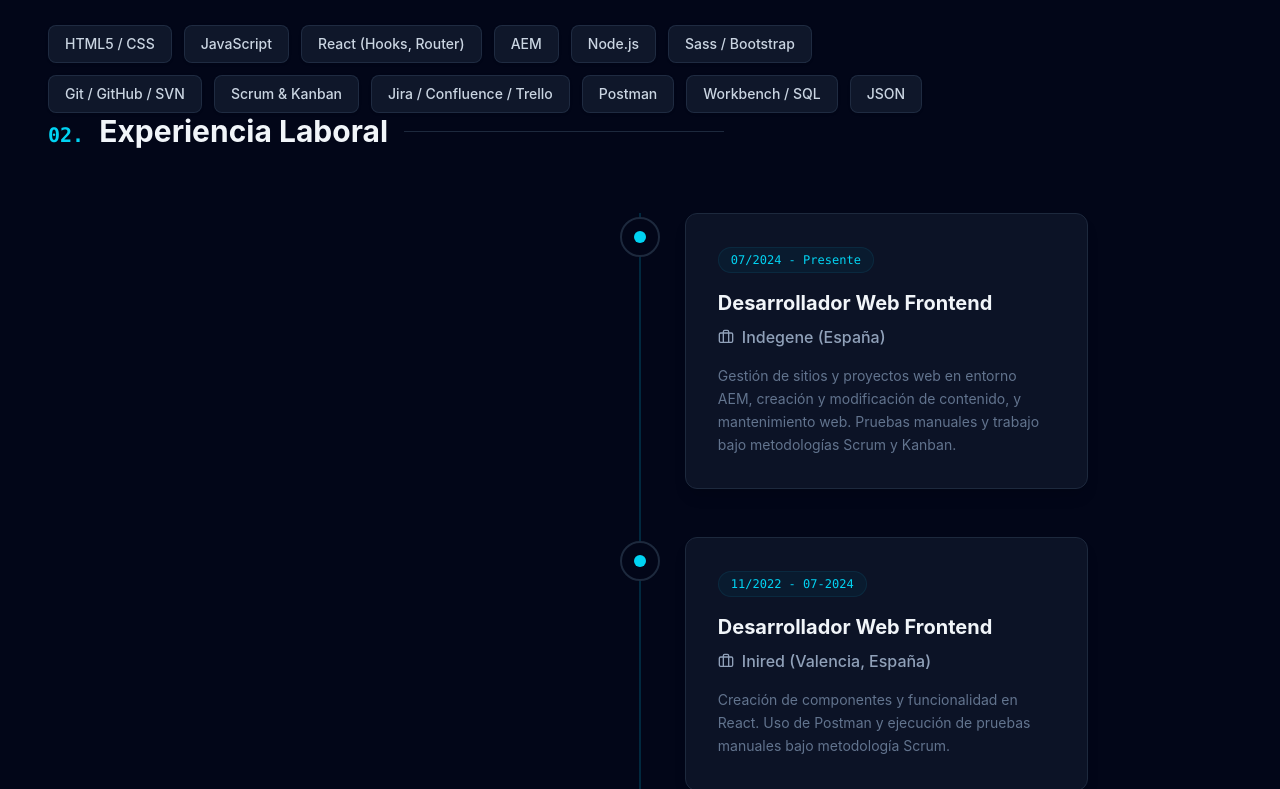
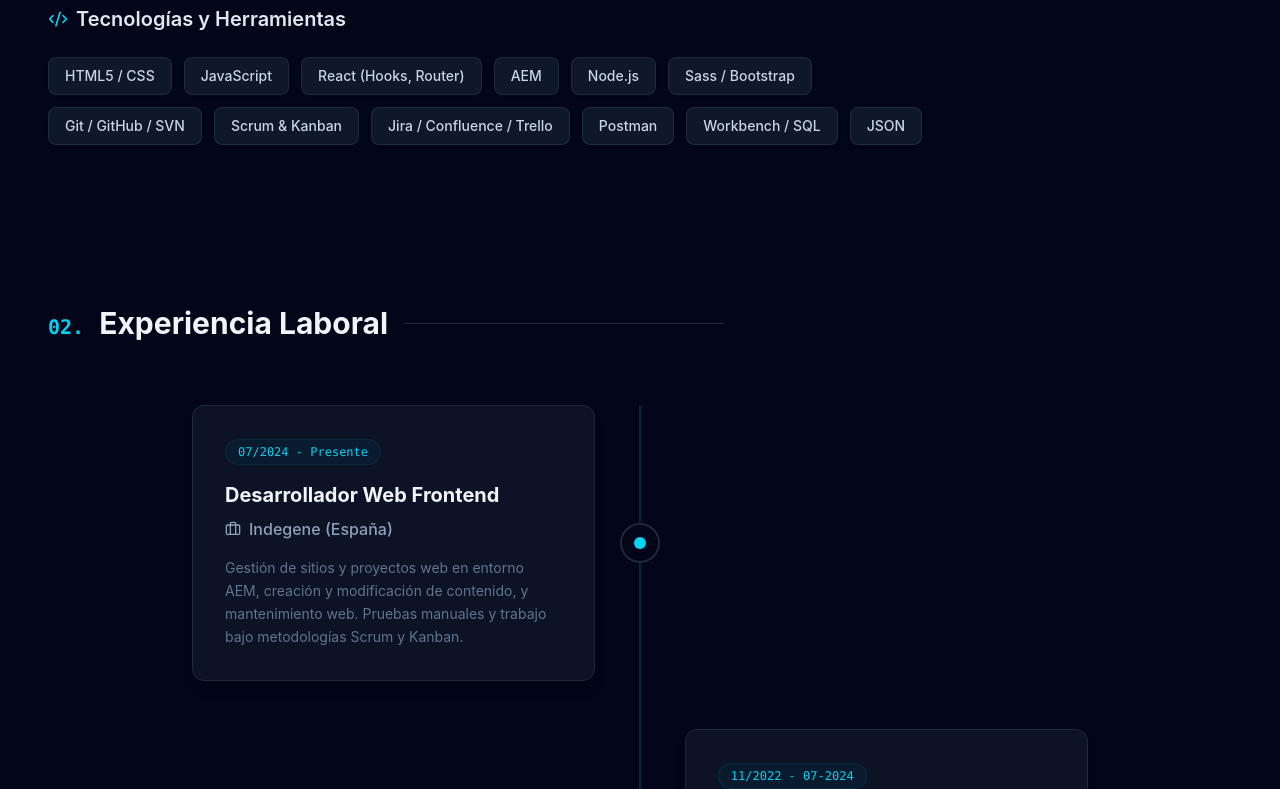
Before and after one commit to LuijoO/cv_protofolio_luis_hernandez, a React (Vite) app: page / in a window 1280 px wide. Shown: the part 1211-2000 px from the top of the page. Built offline with nearby package versions, Linux system fonts and the light colour scheme.

Commit message:
ajustes de centrado y distribucion

```diff
--- a/src/App.jsx
+++ b/src/App.jsx
@@ -324,7 +324,7 @@ export default function App() {
         </div>
       </nav>
 
-      <main className="container mx-auto px-6 md:px-12 pt-24 pb-20 space-y-32">
+      <main className="container mx-auto px-6 md:px-12 pt-24 pb-20 space-y-40">
 
         {/* 🌟 SECCIÓN: INICIO (HERO) */}
         <section id="home" className="min-h-[80vh] flex flex-col justify-center items-start pt-10">
@@ -362,8 +362,7 @@ export default function App() {
         </section>
 
         {/* 👤 SECCIÓN: SOBRE MÍ & SKILLS */}
-        <section id="about" className="scroll-mt-24">
-                  <section id="about" className="scroll-mt-24">
+        <section id="about" className="scroll-mt-32">
           <FadeInSection>
             <div className="flex items-center gap-4 mb-12">
               <h3 className="text-3xl font-bold text-slate-100"><span className="text-cyan-400 font-mono text-xl mr-2">01.</span> Sobre Mí</h3>
@@ -399,7 +398,7 @@ export default function App() {
         </section>
 
         {/* 💼 SECCIÓN: EXPERIENCIA LABORAL */}
-        <section id="experience" className="scroll-mt-24">
+        <section id="experience" className="scroll-mt-32">
           <FadeInSection>
             <div className="flex items-center gap-4 mb-16">
               <h3 className="text-3xl font-bold text-slate-100"><span className="text-cyan-400 font-mono text-xl mr-2">02.</span> Experiencia Laboral</h3>
@@ -409,11 +408,14 @@ export default function App() {
             <div className="max-w-4xl mx-auto space-y-12 relative before:absolute before:top-0 before:bottom-0 before:left-5 md:before:left-1/2 before:-ml-px before:w-0.5 before:bg-gradient-to-b before:from-cyan-500/20 before:via-cyan-500/20 before:to-transparent">
               {CV_DATA.experience.map((job, index) => (
                 <FadeInSection key={job.id} delay={index * 150}>
-                  <div className="relative pl-16 md:pl-0 group md:flex md:justify-between md:items-center md:w-full md:odd:flex-row-reverse">
+                  <div className={`relative pl-16 md:pl-0 group md:flex md:justify-between md:items-center w-full ${index % 2 === 0 ? 'md:flex-row-reverse' : ''}`}>
                     {/* Timeline Dot */}
-                    <div className="absolute left-0 md:left-1/2 md:-translate-x-1/2 top-1 w-10 h-10 bg-slate-950 border-2 border-slate-800 rounded-full flex items-center justify-center group-hover:border-cyan-400 group-hover:shadow-[0_0_15px_rgba(34,211,238,0.4)] transition-all z-10 duration-500">
+                    <div className="absolute left-0 md:left-1/2 md:-translate-x-1/2 top-1 md:top-1/2 md:-translate-y-1/2 w-10 h-10 bg-slate-950 border-2 border-slate-800 rounded-full flex items-center justify-center group-hover:border-cyan-400 group-hover:shadow-[0_0_15px_rgba(34,211,238,0.4)] transition-all z-10 duration-500">
                       <div className="w-3 h-3 bg-cyan-400 rounded-full group-hover:scale-150 transition-transform duration-500"></div>
                     </div>
+
+                    {/* Spacer para alternar la card al lado correcto en Desktop */}
+                    <div className="hidden md:block md:w-[45%]"></div>
 
                     {/* Card */}
                     <div className="md:w-[45%] bg-slate-900/80 backdrop-blur-sm border border-slate-800 rounded-xl p-8 hover:border-cyan-800/50 transition-all duration-300 hover:-translate-y-1 shadow-lg hover:shadow-cyan-900/10">
@@ -432,7 +434,7 @@ export default function App() {
         </section>
 
         {/* 🎓 SECCIÓN: FORMACIÓN ACADÉMICA */}
-        <section id="education" className="scroll-mt-24">
+        <section id="education" className="scroll-mt-32">
           <FadeInSection>
             <div className="flex items-center gap-4 mb-12">
               <h3 className="text-3xl font-bold text-slate-100"><span className="text-cyan-400 font-mono text-xl mr-2">03.</span> Formación Académica</h3>
@@ -460,7 +462,7 @@ export default function App() {
         </section>
 
         {/* 🚀 SECCIÓN: PROYECTOS */}
-        <section id="projects" className="scroll-mt-24">
+        <section id="projects" className="scroll-mt-32">
           <FadeInSection>
             <div className="flex items-center gap-4 mb-12">
               <h3 className="text-3xl font-bold text-slate-100"><span className="text-cyan-400 font-mono text-xl mr-2">04.</span> Proyectos Destacados</h3>
@@ -505,7 +507,6 @@ export default function App() {
             </div>
           </FadeInSection>
         </section>
-        </section>
 
       </main>
 
```
